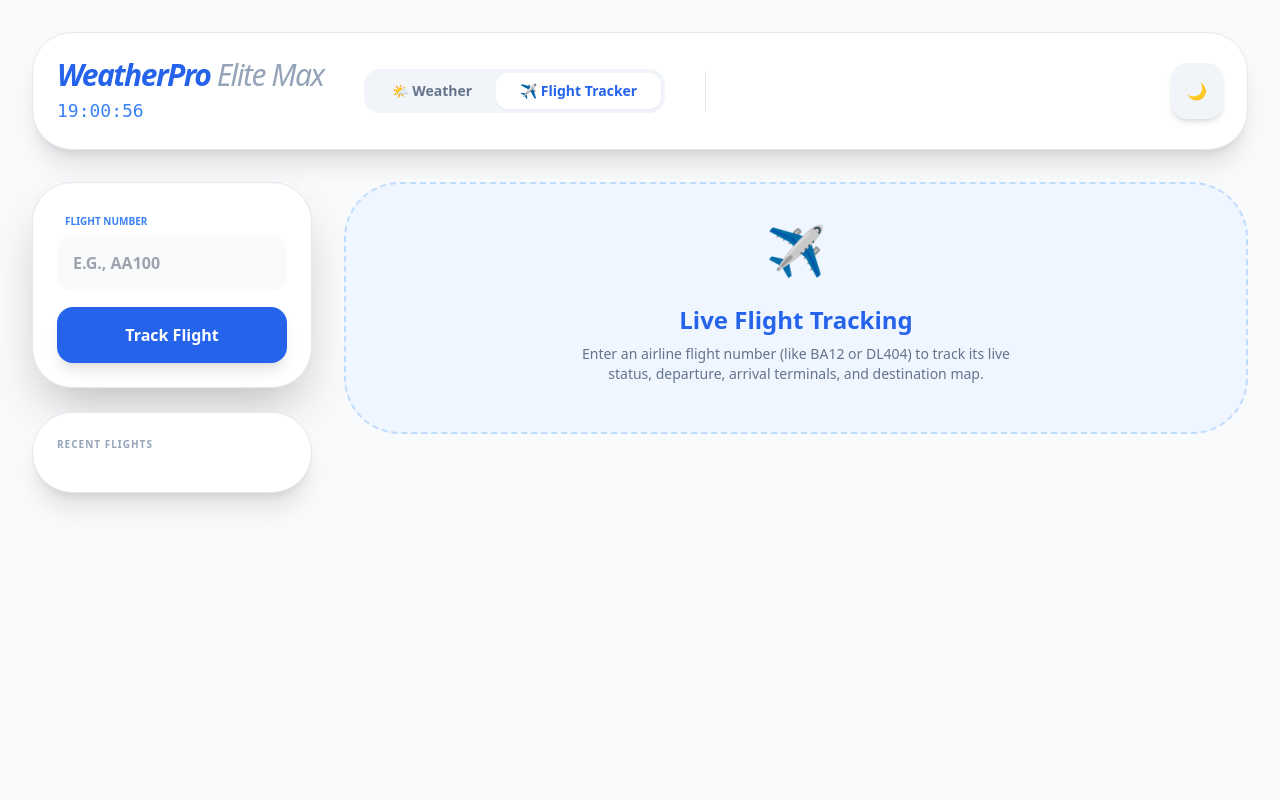
After one commit to nipunanuradha/Fetch-Data-from-wather-API-and-Display-It, a Flask app: page /flight in a window 1280 px wide. The commit adds this page. Run offline with Flask 3, Linux system fonts and the light colour scheme; some libraries are stand-ins or nearby versions.

Commit message:
feat: Add flight tracking functionality with AviationStack API integration and a dedicated web interface.

```diff
--- a/weather app/app.py
+++ b/weather app/app.py
@@ -1,6 +1,7 @@
 import secrets, smtplib, os
 from flask import Flask, render_template, request, session, send_from_directory
 from weather_logic import WeatherFetcher
+from flight_logic import FlightFetcher
 from email.mime.text import MIMEText
 from twilio.rest import Client
 from dotenv import load_dotenv
@@ -13,6 +14,9 @@ app.secret_key = os.getenv("FLASK_SECRET_KEY", secrets.token_hex(16))
 
 API_KEY = os.getenv("WEATHER_API_KEY")
 fetcher = WeatherFetcher(API_KEY)
+
+FLIGHT_API_KEY = os.getenv("AVIATIONSTACK_API_KEY")
+flight_fetcher = FlightFetcher(FLIGHT_API_KEY)
 
 # Alerts Config
 EMAIL_ADDR = os.getenv("EMAIL_ADDR")
@@ -103,5 +107,25 @@ def index():
                            history_list=session['history'], labels=h_labels,
                            temps=h_temps, history_graph=history_graph, news=news_articles)
 
+@app.route('/flight', methods=['GET', 'POST'])
+def flight_tracker():
+    flight_data = None
+    if 'flight_history' not in session: session['flight_history'] = []
+
+    if request.method == 'POST':
+        flight_number = request.form.get('flight_number')
+
+        if flight_number:
+            # Dynamically reload key in case .env was modified after server start
+            flight_fetcher.api_key = os.getenv("AVIATIONSTACK_API_KEY")
+            flight_data = flight_fetcher.fetch_flight(flight_number)
+
+            # Save search history
+            if flight_number.upper() not in session['flight_history']:
+                session['flight_history'] = [flight_number.upper()] + session['flight_history'][:4]
+                session.modified = True
+
+    return render_template('flight.html', data=flight_data, history_list=session['flight_history'])
+
 if __name__ == '__main__':
     app.run(debug=True)
--- /dev/null
+++ b/weather app/templates/flight.html
@@ -0,0 +1,228 @@
+<!DOCTYPE html>
+<html lang="en" id="theme-tag">
+
+<head>
+    <meta charset="UTF-8">
+    <meta name="viewport" content="width=device-width, initial-scale=1.0, maximum-scale=1.0, user-scalable=no">
+    <title>WeatherPro Elite v9.0 - Flights</title>
+
+    <link rel="manifest" href="/manifest.json">
+    <meta name="theme-color" content="#2563eb">
+    <meta name="mobile-web-app-capable" content="yes">
+    <meta name="apple-mobile-web-app-status-bar-style" content="black-translucent">
+    <link rel="apple-touch-icon" href="https://cdn-icons-png.flaticon.com/512/1163/1163736.png">
+
+    <script src="https://cdn.tailwindcss.com"></script>
+    <script>tailwind.config = { darkMode: 'class' }</script>
+    <style>
+        @import url('https://fonts.googleapis.com/css2?family=JetBrains+Mono:wght@500&display=swap');
+
+        .font-mono-clock {
+            font-family: 'JetBrains+Mono', monospace;
+        }
+
+        .no-scrollbar::-webkit-scrollbar {
+            display: none;
+        }
+
+        body {
+            -webkit-tap-highlight-color: transparent;
+        }
+    </style>
+</head>
+
+<body
+    class="bg-slate-50 dark:bg-slate-950 text-slate-900 dark:text-white transition-all duration-500 min-h-screen select-none">
+
+    <div class="max-w-7xl mx-auto p-4 md:p-8">
+        <header
+            class="flex flex-wrap justify-between items-center mb-8 bg-white dark:bg-slate-900 p-6 rounded-[2.5rem] shadow-xl border dark:border-slate-800">
+            <div class="flex items-center gap-6">
+                <div>
+                    <h1 class="text-3xl font-black text-blue-600 tracking-tighter italic">WeatherPro <span
+                            class="text-slate-400 font-light">Elite Max</span></h1>
+                    <div id="live-clock" class="text-lg font-mono-clock text-blue-500 dark:text-blue-400 mt-1">00:00:00
+                    </div>
+                </div>
+                <!-- Navigation Tabs -->
+                <div class="hidden lg:flex bg-slate-100 dark:bg-slate-800 p-1 rounded-2xl ml-4">
+                    <a href="/"
+                        class="px-6 py-2 rounded-xl text-sm font-bold text-slate-500 hover:text-slate-900 dark:hover:text-white transition">🌤️
+                        Weather</a>
+                    <a href="/flight"
+                        class="px-6 py-2 rounded-xl text-sm font-bold bg-white dark:bg-slate-700 shadow-sm text-blue-600 dark:text-blue-400 transition">✈️
+                        Flight Tracker</a>
+                </div>
+                <div class="hidden md:block h-10 w-[1px] bg-slate-200 dark:bg-slate-800 ml-4"></div>
+            </div>
+            <div class="flex gap-3 items-center">
+                <button onclick="toggleTheme()"
+                    class="p-4 bg-slate-100 dark:bg-slate-800 rounded-2xl transition shadow-md"><span
+                        id="theme-icon">🌙</span></button>
+            </div>
+        </header>
+
+        <!-- Mobile Navigation Tabs -->
+        <div class="flex lg:hidden bg-slate-100 dark:bg-slate-800 p-1 rounded-2xl mb-8 w-full">
+            <a href="/"
+                class="flex-1 text-center px-4 py-3 rounded-xl text-sm font-bold text-slate-500 hover:text-slate-900 dark:hover:text-white transition">🌤️
+                Weather</a>
+            <a href="/flight"
+                class="flex-1 text-center px-4 py-3 rounded-xl text-sm font-bold bg-white dark:bg-slate-700 shadow-sm text-blue-600 dark:text-blue-400 transition">✈️
+                Flights</a>
+        </div>
+
+        <div class="grid grid-cols-1 lg:grid-cols-12 gap-8">
+            <aside class="contents lg:block lg:col-span-3 lg:space-y-6">
+                <form id="searchForm" method="POST"
+                    class="order-1 lg:order-none bg-white dark:bg-slate-900 p-6 rounded-[2.5rem] shadow-2xl space-y-4 border dark:border-slate-800">
+                    <div class="space-y-1">
+                        <label class="text-[10px] font-bold text-blue-500 ml-2 uppercase">Flight Number</label>
+                        <input type="text" name="flight_number" placeholder="e.g., AA100" required
+                            class="w-full p-4 rounded-2xl bg-slate-50 dark:bg-slate-800 border-none outline-none focus:ring-2 focus:ring-blue-500 transition font-bold uppercase">
+                    </div>
+                    <button type="submit"
+                        class="w-full bg-blue-600 text-white p-4 rounded-2xl font-bold shadow-lg hover:bg-blue-700 transition">Track
+                        Flight</button>
+                </form>
+
+                <div
+                    class="order-3 lg:order-none bg-white dark:bg-slate-900 p-6 rounded-[2.5rem] shadow-xl border dark:border-slate-800">
+                    <h3 class="text-[10px] font-black text-slate-400 mb-4 uppercase tracking-widest">Recent Flights</h3>
+                    <div class="space-y-2">
+                        {% for number in history_list %}
+                        <form method="POST">
+                            <input type="hidden" name="flight_number" value="{{ number }}">
+                            <button type="submit"
+                                class="w-full text-left p-3 rounded-xl hover:bg-blue-50 dark:hover:bg-blue-900/30 transition text-sm font-semibold">✈️
+                                {{ number }}</button>
+                        </form>
+                        {% endfor %}
+                    </div>
+                </div>
+            </aside>
+
+            <main class="order-2 lg:order-none lg:col-span-9 space-y-6">
+                {% if data %}
+                <!-- Top Side: Flight Info Card -->
+                <div class="bg-gradient-to-br from-indigo-600 via-blue-700 to-sky-800 rounded-[3.5rem] p-8 md:p-12 text-white shadow-2xl relative overflow-hidden mb-8">
+                    <div class="relative z-10">
+                        <div class="flex justify-between items-center mb-6">
+                            <h2 class="text-3xl font-black">{{ data.airline.name }} <span class="text-sky-300">{{ data.flight.iata }}</span></h2>
+                            {% if data.flight_status == 'active' %}
+                            <span class="px-4 py-2 bg-green-500/20 text-green-300 border border-green-500/50 rounded-full text-xs font-black uppercase tracking-widest animate-pulse">● Active In-Air</span>
+                            {% elif data.flight_status == 'scheduled' %}
+                            <span class="px-4 py-2 bg-blue-500/20 text-blue-300 border border-blue-500/50 rounded-full text-xs font-black uppercase tracking-widest">Scheduled</span>
+                            {% elif data.flight_status == 'landed' %}
+                            <span class="px-4 py-2 bg-white/20 text-white border border-white/50 rounded-full text-xs font-black uppercase tracking-widest">Landed</span>
+                            {% elif data.flight_status == 'cancelled' %}
+                            <span class="px-4 py-2 bg-red-500/20 text-red-300 border border-red-500/50 rounded-full text-xs font-black uppercase tracking-widest">Cancelled</span>
+                            {% else %}
+                            <span class="px-4 py-2 bg-slate-500/20 text-slate-300 border border-slate-500/50 rounded-full text-xs font-black uppercase tracking-widest">{{ data.flight_status }}</span>
+                            {% endif %}
+                        </div>
+
+                        <div class="flex flex-col md:flex-row items-center justify-between gap-8 mt-10 relative">
+                            <!-- Departure -->
+                            <div class="text-center md:text-left z-10 w-full md:w-1/3">
+                                <p class="text-[10px] text-sky-200 uppercase tracking-widest font-bold mb-1">Departure</p>
+                                <p class="text-5xl font-black mb-2">{{ data.departure.iata }}</p>
+                                <p class="text-sky-200 text-sm font-bold truncate">{{ data.departure.airport }}</p>
+                                <p class="text-xs opacity-80 mt-1 border-t border-white/20 pt-2">{{ data.departure.estimated[:16].replace('T', ' ') if data.departure.estimated else data.departure.scheduled[:16].replace('T', ' ') }}</p>
+                                <p class="text-[10px] text-white/60">Terminal {{ data.departure.terminal or '--' }} • Gate {{ data.departure.gate or '--' }}</p>
+                            </div>
+
+                            <!-- Flight Path Graphic -->
+                            <div class="flex-grow flex items-center justify-center w-full md:w-1/3 py-4 md:py-0">
+                                <div class="w-full flex items-center">
+                                    <div class="h-2 w-2 rounded-full bg-sky-300"></div>
+                                    <div class="flex-grow border-t-2 border-dashed border-sky-300/50 relative">
+                                        <div class="absolute top-1/2 left-1/2 transform -translate-x-1/2 -translate-y-1/2 text-3xl animate-pulse">✈️</div>
+                                    </div>
+                                    <div class="h-2 w-2 rounded-full bg-sky-300"></div>
+                                </div>
+                            </div>
+
+                            <!-- Arrival -->
+                            <div class="text-center md:text-right z-10 w-full md:w-1/3">
+                                <p class="text-[10px] text-sky-200 uppercase tracking-widest font-bold mb-1">Arrival</p>
+                                <p class="text-5xl font-black mb-2">{{ data.arrival.iata }}</p>
+                                <p class="text-sky-200 text-sm font-bold truncate">{{ data.arrival.airport }}</p>
+                                <p class="text-xs opacity-80 mt-1 border-t border-white/20 pt-2">{{ data.arrival.estimated[:16].replace('T', ' ') if data.arrival.estimated else data.arrival.scheduled[:16].replace('T', ' ') }}</p>
+                                <p class="text-[10px] text-white/60">Terminal {{ data.arrival.terminal or '--' }} • Gate {{ data.arrival.gate or '--' }}</p>
+                            </div>
+                        </div>
+                    </div>
+                    <div class="absolute -bottom-24 -left-24 w-64 h-64 bg-white/10 rounded-full blur-3xl"></div>
+                </div>
+
+                <!-- Bottom Side: Flight Radar / Map Embed -->
+                <div class="w-full rounded-[3.5rem] overflow-hidden shadow-xl h-[600px] border-4 border-slate-100 dark:border-slate-800 relative bg-slate-200 dark:bg-slate-800 flex flex-col">
+                    {% set iframe_url = "https://globe.adsbexchange.com/" %}
+                    {% if data.aircraft and data.aircraft.icao24 %}
+                        {% set iframe_url = "https://globe.adsbexchange.com/?icao=" ~ data.aircraft.icao24 ~ "&zoom=8" %}
+                    {% elif data.live and data.live.latitude %}
+                        {% set iframe_url = "https://globe.adsbexchange.com/?lat=" ~ data.live.latitude ~ "&lon=" ~ data.live.longitude ~ "&zoom=8" %}
+                    {% elif data.flight and data.flight.iata %}
+                        {% set iframe_url = "https://globe.adsbexchange.com/?flight=" ~ data.flight.iata %}
+                    {% endif %}
+
+                    <iframe
+                        src="{{ iframe_url }}"
+                        width="100%"
+                        height="100%"
+                        frameborder="0"
+                        class="w-full flex-grow object-cover grayscale-[0.2] contrast-125 dark:invert dark:hue-rotate-180 transition-all duration-500">
+                    </iframe>
+
+                    <div class="bg-indigo-600 text-center p-3 text-xs text-white/90 font-bold tracking-widest uppercase z-10">
+                        <a href="https://www.flightradar24.com/{{ data.flight.iata }}" target="_blank" class="hover:text-sky-300 transition-colors flex items-center justify-center gap-2">
+                            <span>Open Live FlightRadar24</span>
+                            <svg class="w-4 h-4" fill="none" stroke="currentColor" viewBox="0 0 24 24"><path stroke-linecap="round" stroke-linejoin="round" stroke-width="2" d="M10 6H6a2 2 0 00-2 2v10a2 2 0 002 2h10a2 2 0 002-2v-4M14 4h6m0 0v6m0-6L10 14"></path></svg>
+                        </a>
+                    </div>
+                </div>
+
+                {% elif request.method == 'POST' %}
+                <div
+                    class="bg-white dark:bg-slate-900 p-8 rounded-[3.5rem] shadow-xl border dark:border-slate-800 text-center">
+                    <p class="text-4xl mb-4">📭</p>
+                    <h3 class="text-xl font-bold text-slate-800 dark:text-white">Flight Not Found</h3>
+                    <p class="text-sm text-slate-500 mt-2">We couldn't locate active data for that flight number today.
+                        Double-check the IATA format (e.g., AA100).</p>
+                </div>
+                {% else %}
+                <div
+                    class="bg-blue-50 dark:bg-slate-900 border-2 border-dashed border-blue-200 dark:border-slate-700 p-12 rounded-[3.5rem] text-center">
+                    <p class="text-5xl animate-bounce mb-6">✈️</p>
+                    <h2 class="text-2xl font-black text-blue-600 dark:text-blue-400 mb-2">Live Flight Tracking</h2>
+                    <p class="text-slate-500 max-w-md mx-auto text-sm">Enter an airline flight number (like BA12 or
+                        DL404) to track its live status, departure, arrival terminals, and destination map.</p>
+                </div>
+                {% endif %}
+            </main>
+        </div>
+    </div>
+
+    <script>
+        function startClock() {
+            setInterval(() => {
+                const options = { hour: '2-digit', minute: '2-digit', second: '2-digit', hour12: false };
+                document.getElementById('live-clock').innerText = new Intl.DateTimeFormat('en-GB', options).format(new Date());
+            }, 1000);
+        }
+        startClock();
+
+        function toggleTheme() {
+            const isDark = document.getElementById('theme-tag').classList.toggle('dark');
+            localStorage.theme = isDark ? 'dark' : 'light';
+            document.getElementById('theme-icon').innerText = isDark ? '🌙' : '☀️';
+        }
+        if (localStorage.theme === 'dark') {
+            document.getElementById('theme-tag').classList.add('dark');
+            document.getElementById('theme-icon').innerText = '🌙';
+        }
+    </script>
+</body>
+
+</html>
```
Also changed, not shown: weather app/flight_logic.py (added, +46 -0 lines), weather app/templates/index.html (+22 -4 lines).
